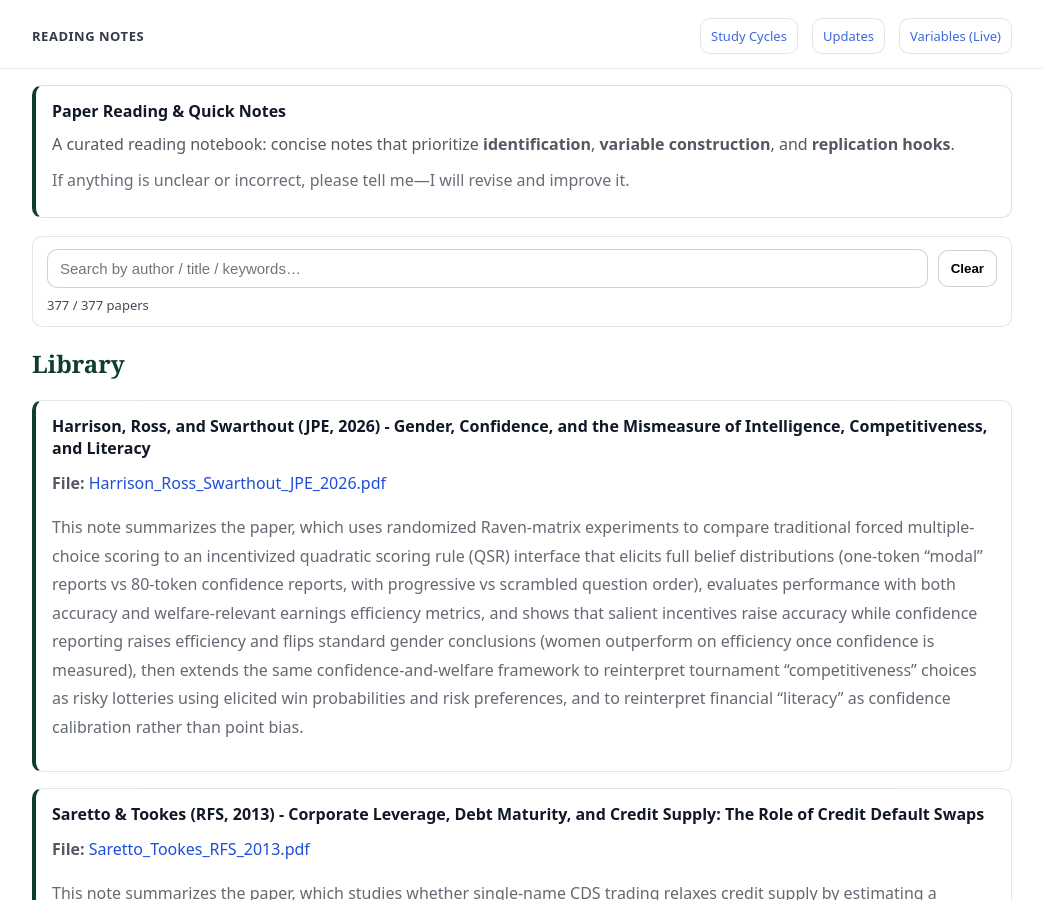
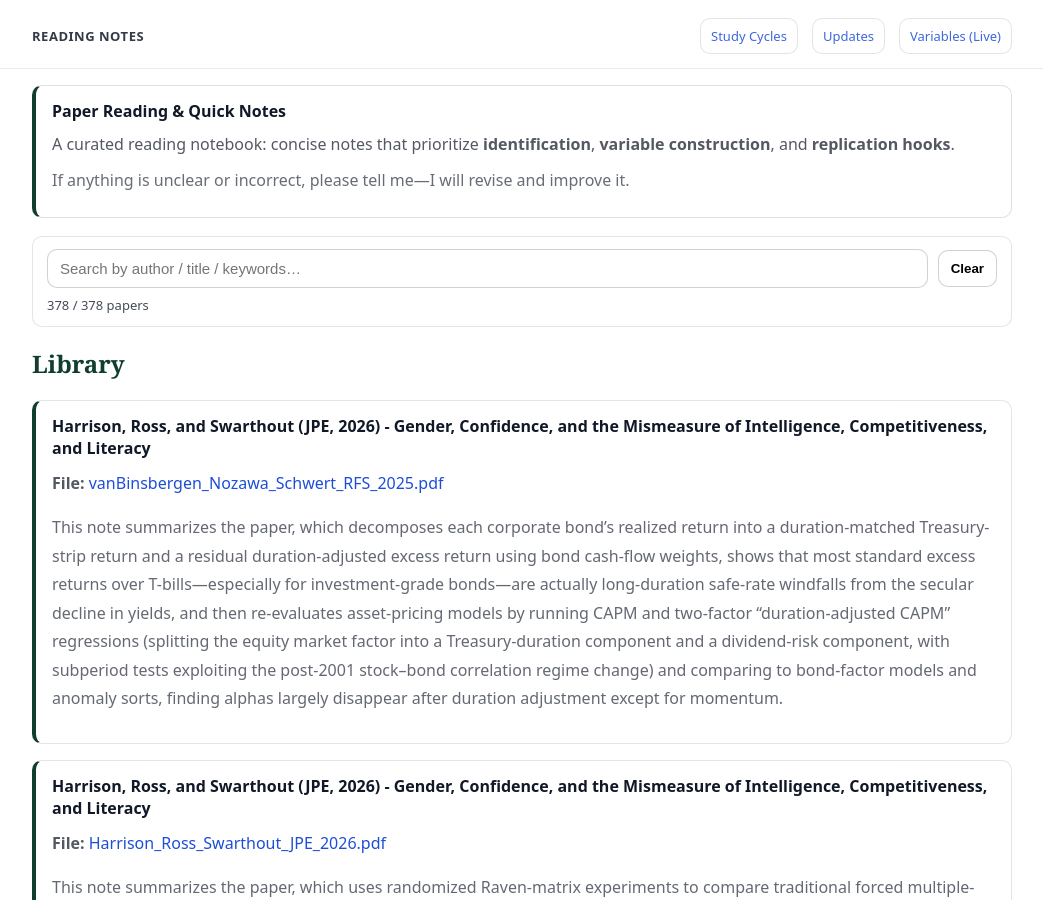
Before and after one commit to yaxinzn/study-archive, a Jekyll site: the page built from reading/index.md, in a window 1280 px wide and 900 px high. Shown: the whole window, without its empty margins (118-1161 px from the left). Built offline with Jekyll 4.4.1, drawn with Linux system fonts in a browser that asks for light colours.

Commit message:
Reading: add/update vanBinsbergen_Nozawa_Schwert_RFS_2025.pdf

```diff
--- a/_data/reading.yml
+++ b/_data/reading.yml
@@ -1,3 +1,7 @@
+- title: "Harrison, Ross, and Swarthout (JPE, 2026) - Gender, Confidence, and the Mismeasure of Intelligence, Competitiveness, and Literacy"
+  file: "vanBinsbergen_Nozawa_Schwert_RFS_2025.pdf"
+  desc: "This note summarizes the paper, which decomposes each corporate bond’s realized return into a duration-matched Treasury-strip return and a residual duration-adjusted excess return using bond cash-flow weights, shows that most standard excess returns over T-bills—especially for investment-grade bonds—are actually long-duration safe-rate windfalls from the secular decline in yields, and then re-evaluates asset-pricing models by running CAPM and two-factor “duration-adjusted CAPM” regressions (splitting the equity market factor into a Treasury-duration component and a dividend-risk component, with subperiod tests exploiting the post-2001 stock–bond correlation regime change) and comparing to bond-factor models and anomaly sorts, finding alphas largely disappear after duration adjustment except for momentum."
+
 - title: "Harrison, Ross, and Swarthout (JPE, 2026) - Gender, Confidence, and the Mismeasure of Intelligence, Competitiveness, and Literacy"
   file: "Harrison_Ross_Swarthout_JPE_2026.pdf"
   desc: "This note summarizes the paper, which uses randomized Raven-matrix experiments to compare traditional forced multiple-choice scoring to an incentivized quadratic scoring rule (QSR) interface that elicits full belief distributions (one-token “modal” reports vs 80-token confidence reports, with progressive vs scrambled question order), evaluates performance with both accuracy and welfare-relevant earnings efficiency metrics, and shows that salient incentives raise accuracy while confidence reporting raises efficiency and flips standard gender conclusions (women outperform on efficiency once confidence is measured), then extends the same confidence-and-welfare framework to reinterpret tournament “competitiveness” choices as risky lotteries using elicited win probabilities and risk preferences, and to reinterpret financial “literacy” as confidence calibration rather than point bias."
```
Also changed, not shown: 1 other file.
